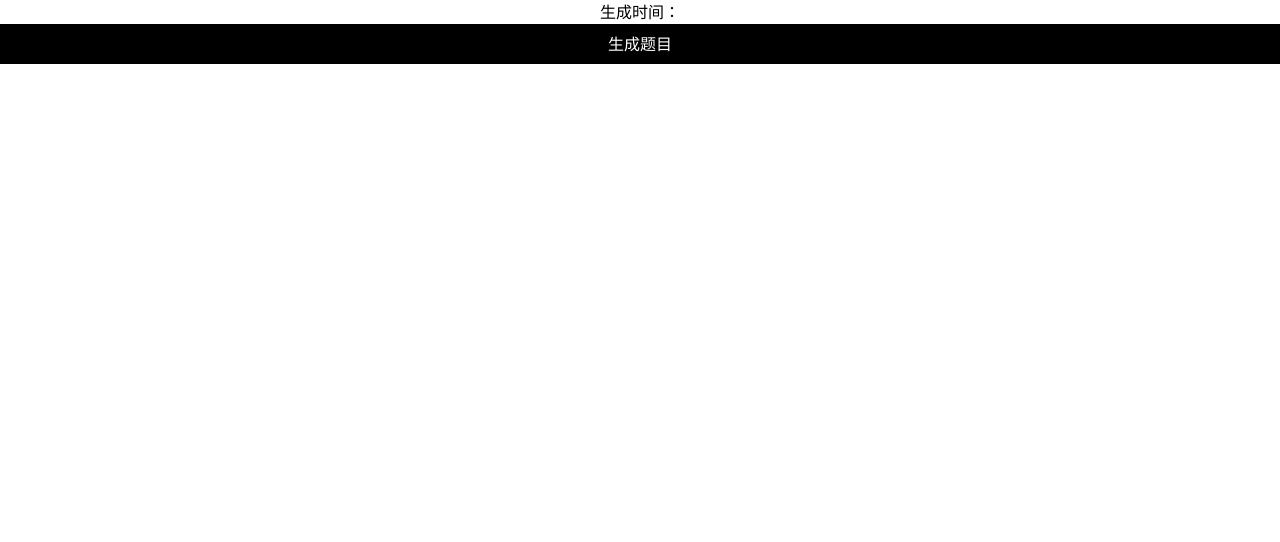
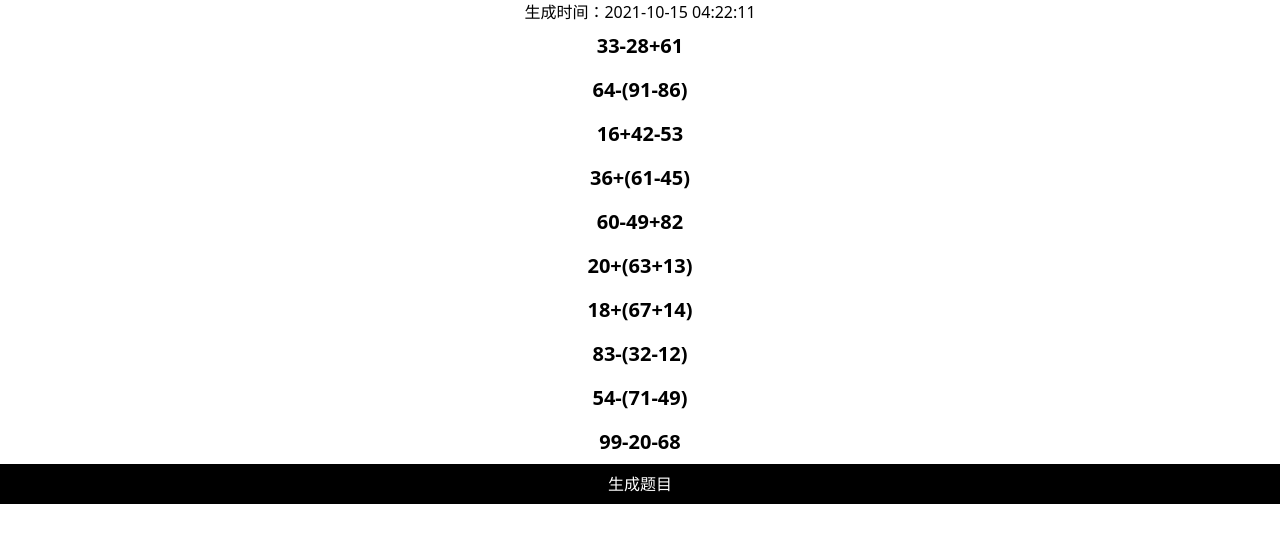
Before and after one commit to xiaofuyesnew/math, a Vue app: page /#/ in a window 1280 px wide. Shown: the top 542 px of the page. Built offline with nearby package versions, Linux system fonts and the light colour scheme.

Commit message:
feat: update

```diff
--- a/src/views/Home.vue
+++ b/src/views/Home.vue
@@ -33,8 +33,9 @@ const generate = () => {
   time.value = dayjs().format('YYYY-MM-DD HH:mm:ss')
 }
 
-// onMounted(() => {
-//   list.value = generateList()
-// })
+onMounted(() => {
+  list.value = generateList()
+  time.value = dayjs().format('YYYY-MM-DD HH:mm:ss')
+})
 
 </script>
```
